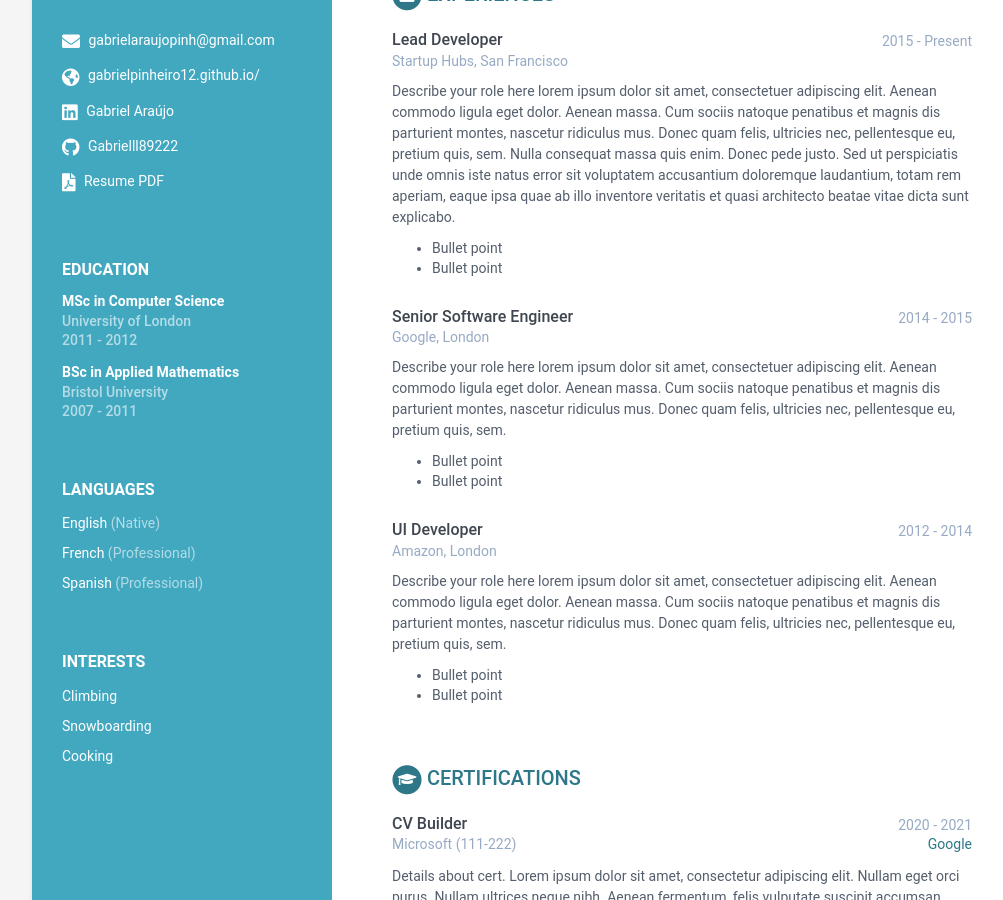
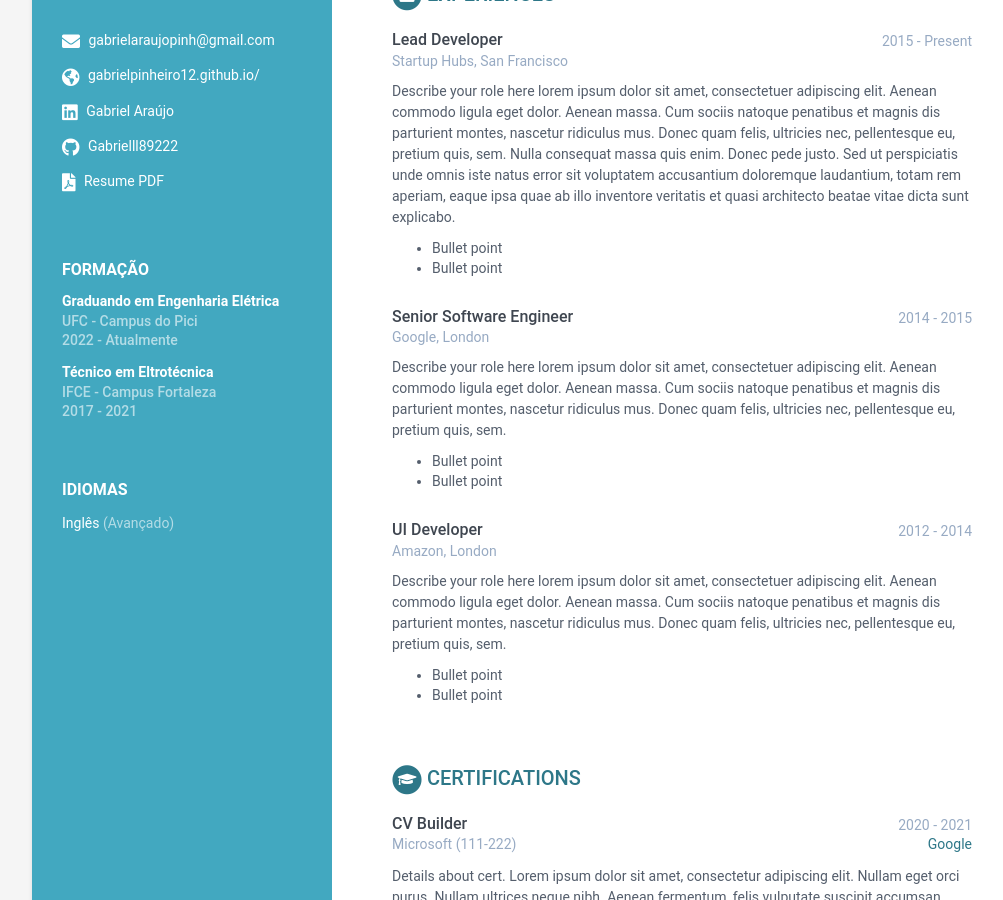
Before and after one commit to GabrielPinheiro12/GabrielPinheiro12.github.io, a Jekyll site: the page built from index.html, in a window 1280 px wide and 900 px high, scrolled down 303 px. Shown: the whole window, without its empty margins (108-1111 px from the left). Built offline with Jekyll 4.4.1, drawn with Linux system fonts in a browser that asks for light colours; some of the changed text lies outside the part shown.

Commit message:
Segunda mudança

```diff
--- a/_data/data.yml
+++ b/_data/data.yml
@@ -24,27 +24,23 @@ sidebar:
     pdf: https://drive.google.com/file/d/13UwMYuu4UluCCzfvS9JyJmKNARPZor2K/view?usp=sharing
 
     languages:
-      title: Languages
+      title: Idiomas
       info:
-        - idiom: English
-          level: Native
 
-        - idiom: French
-          level: Professional
+        - idiom: Inglês
+          level: Avançado
 
-        - idiom: Spanish
-          level: Professional
 
     interests:
-      title: Interests
+      title:
       info:
-        - item: Climbing
+        - item:
           link:
 
-        - item: Snowboarding
+        - item:
           link:
 
-        - item: Cooking
+        - item:
           link:
 
 career-profile:
@@ -57,11 +53,11 @@ career-profile:
       Donec quam felis, ultricies nec, pellentesque eu.
       Second paragraph if required.
 education:
-    title: Education
+    title: Formação
     info:
-      - degree: MSc in Computer Science
-        university: University of London
-        time: 2011 - 2012
+      - degree: Graduando em Engenharia Elétrica
+        university: UFC - Campus do Pici
+        time: 2022 - Atualmente
         details: |
           Describe your study here lorem ipsum dolor sit amet, consectetuer
           adipiscing elit. Aenean commodo ligula eget dolor. Aenean massa. Cum
@@ -70,9 +66,9 @@ education:
           pretium quis, sem.
             - Bullet point
             - Bullet point
-      - degree: BSc in Applied Mathematics
-        university: Bristol University
-        time: 2007 - 2011
+      - degree: Técnico em Eltrotécnica
+        university: IFCE - Campus Fortaleza
+        time: 2017 - 2021
         details: |
           Describe your study here lorem ipsum dolor sit amet, consectetuer
           adipiscing elit. Aenean commodo ligula eget dolor. Aenean massa. Cum
@@ -236,23 +232,23 @@ skills:
     title: Skills &amp; Proficiency
 
     toolset:
-      - name: Python & Django
-        level: 98%
+      - name: Python
+        level: 50%
 
-      - name: Javascript & jQuery
-        level: 98%
+      - name: HTML5, CSS & JS
+        level: 30%
 
-      - name: Angular
-        level: 98%
+      - name: AutoCAD
+        level: 70%
 
       - name: HTML5 & CSS
-        level: 95%
+        level: 50%
 
-      - name: Ruby on Rails
-        level: 85%
+      - name: Pacotte Office
+        level: 30%
 
-      - name: Sketch & Photoshop
-        level: 60%
+      - name: Power BI
+        level: 10%
 
 footer: >
     Designed with <i class="fas fa-heart"></i> by <a href="http://themes.3rdwavemedia.com" target="_blank" rel="nofollow">Xiaoying Riley</a>
```
